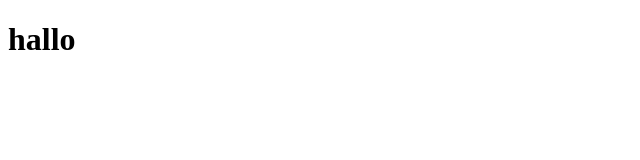
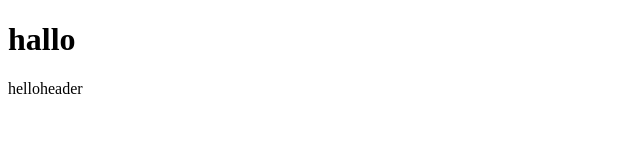
Before and after one commit to neumann666/test-repo, a plain HTML site: page index.html in a window 1280 px wide. Shown: the whole page, without its empty margins (0-640 px from the left). Drawn offline with Linux system fonts and the light colour scheme.

Commit message:
add header tag

```diff
--- a/index.html
+++ b/index.html
@@ -8,5 +8,6 @@
 </head>
 <body>
     <h1>hallo</h1>
+    <header>helloheader</header>
 </body>
 </html>
```
